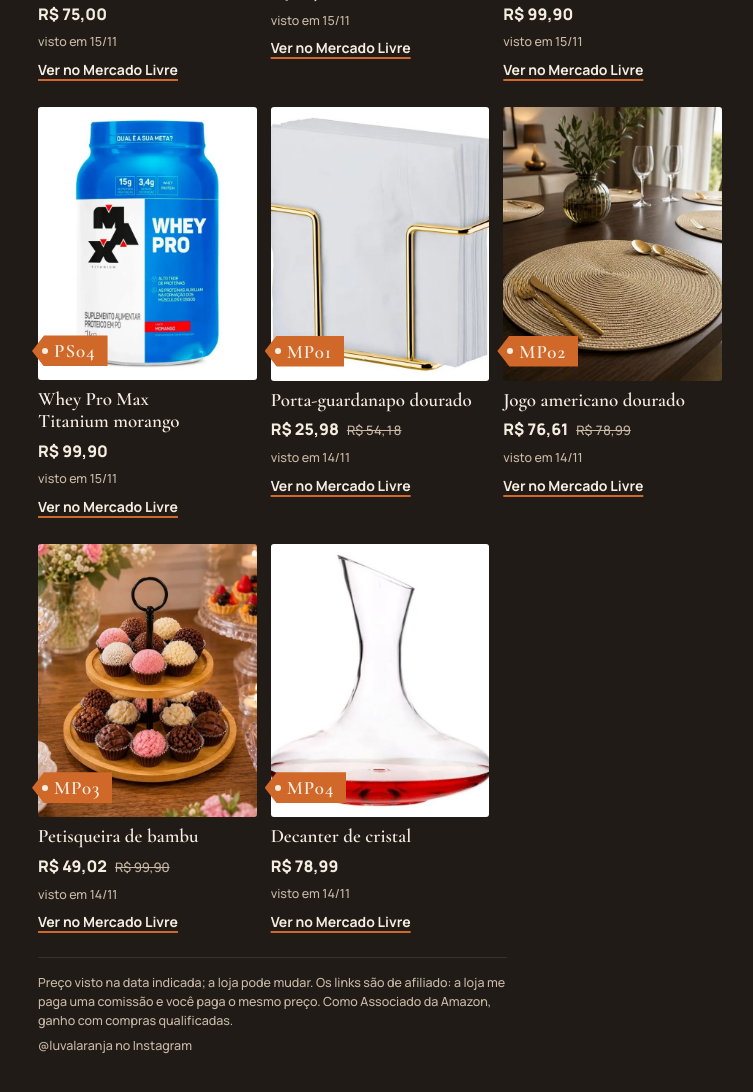
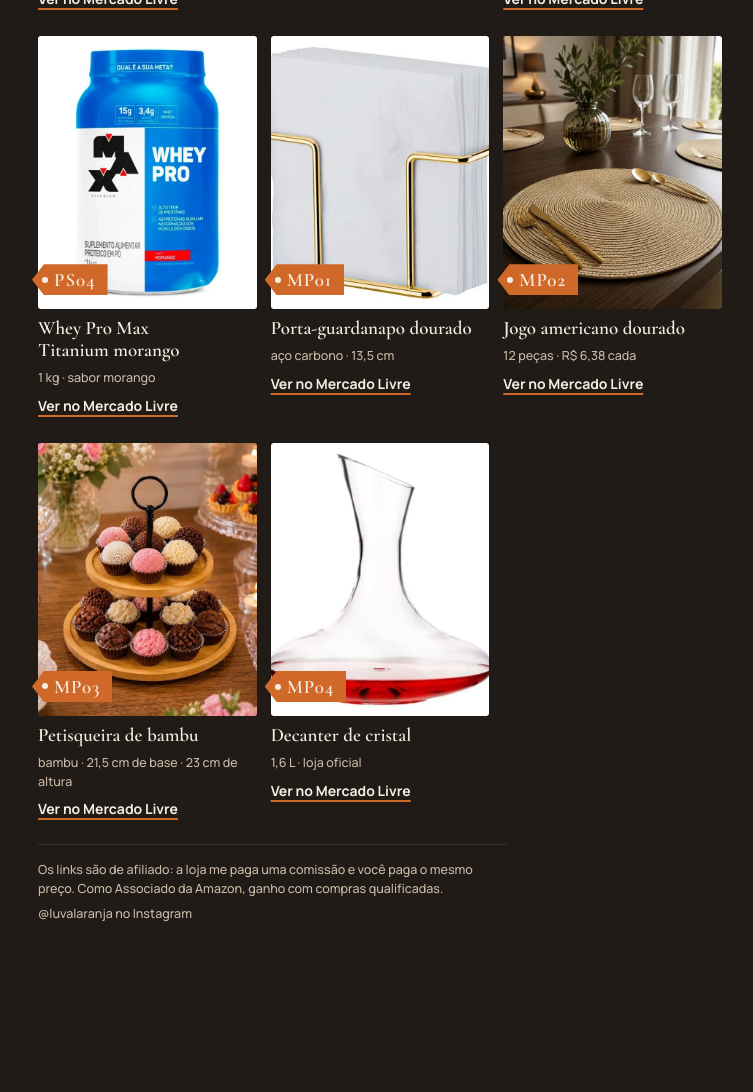
Before and after one commit to luvalaranja/vitrine, a plain HTML site: page index.html in a window 1280 px wide. Shown: the part 1482-2574 px from the top of the page, without its empty margins (260-1013 px from the left). After the commit the page ends 2470 px from the top, so only its background shows below. Drawn offline with nearby package versions, Linux system fonts and the light colour scheme; a web font is replaced by a local one.

Commit message:
Site sem preço: o preço fica no anúncio
Co-Authored-By: Claude Opus 5.5 <noreply@anthropic.com>
Claude-Session: https://claude.ai/code/session_01WfbsyxnZqHqsfUTokbjCky

```diff
--- a/index.html
+++ b/index.html
@@ -76,7 +76,7 @@ footer{display:flex;flex-direction:column;gap:6px;font-size:12.5px;color:var(--a
   <nav class="temas" id="temas" aria-label="Temas"></nav>
   <section class="arara" id="arara" aria-live="polite"></section>
   <footer>
-    <span>Preço visto na data indicada; a loja pode mudar. Os links são de afiliado: a loja me paga uma comissão e você paga o mesmo preço. Como Associado da Amazon, ganho com compras qualificadas.</span>
+    <span>Os links são de afiliado: a loja me paga uma comissão e você paga o mesmo preço. Como Associado da Amazon, ganho com compras qualificadas.</span>
     <span>@luvalaranja no Instagram</span>
   </footer>
 </div>
@@ -94,8 +94,8 @@ function item(p){
   const esg=p.status==="esgotado";
   const foto=esg?el("div",{class:"foto"},el("img",{src:p.thumb,alt:p.nome,loading:"lazy",width:"600",height:"750"}),el("span",{class:"tag"},p.codigo))
     :el("a",{class:"foto",href:p.link,target:"_blank",rel:"noopener sponsored","aria-label":p.nome+" "+lojaTxt(p.loja)},el("img",{src:p.thumb,alt:p.nome,loading:"lazy",width:"600",height:"750"}),el("span",{class:"tag"},p.codigo));
-  const preco=p.preco?el("div",{class:"preco"},el("b",{},p.preco),p.de?el("s",{},p.de):null):null;
-  const quando=p.preco?el("span",{class:"quando"},"visto em "+(p.data_preco||"")):el("span",{class:"quando"},"Preço no anúncio");
+  const preco=null; // sem preço no site desde 18/11 (decisão do Ramon): o preço fica no anúncio
+  const quando=p.detalhe?el("span",{class:"quando"},p.detalhe):null;
   const acao=esg?el("span",{class:"sem"},"Esgotado ou pausado na loja"):el("a",{class:"ir",href:p.link,target:"_blank",rel:"noopener sponsored"},"Ver "+lojaTxt(p.loja));
   return el("article",{class:"item"+(esg?" esgotado":""),id:p.codigo},foto,el("h2",{class:"nome"},p.nome),preco,quando,acao);
 }
```
Also changed, not shown: 1 other file.
